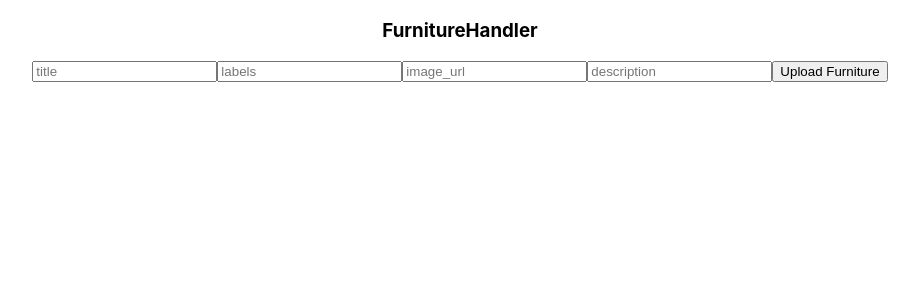
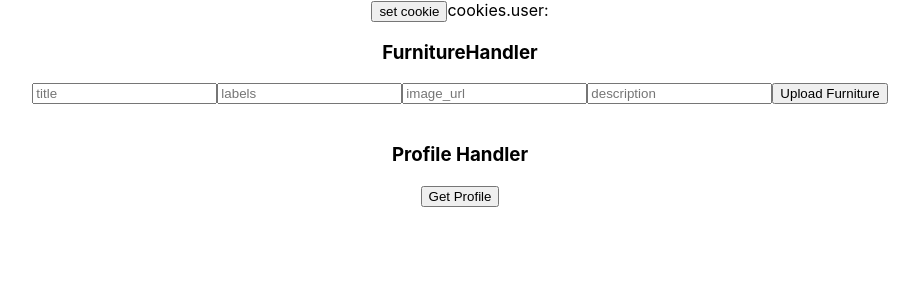
Before and after one commit to xiaomi388/comsw-4156-project, a React (Create React App) app in the folder client/: page / in a window 1280 px wide. Shown: the top 300 px of the page, without its empty margins (180-1099 px from the left). Built offline with nearby package versions, Linux system fonts and the light colour scheme.

Commit message:
feat: add profile furniture handler

```diff
--- a/client/src/App.js
+++ b/client/src/App.js
@@ -1,27 +1,30 @@
 import logo from './logo.svg';
 import './App.css';
+import { useCookies } from "react-cookie";
 
 import FurnitureHandler from './furnitureHandler.js';
+import ProfileHandler from './profileHandler.js';
 
 
 function App() {
+  const [cookies, setCookie] = useCookies(["user"]);
+
+  function handleCookie() {
+    console.log("Set cookie user: ", "test0@columbia.edu");
+    setCookie("user", "test0@columbia.edu", {
+      path: "/"
+    });
+  }
   return (
     <div className="App">
-      {/* <header className="App-header">
-        <img src={logo} className="App-logo" alt="logo" />
-        <p>
-          Edit <code>src/App.js</code> and save to reload.
-        </p>
-        <a
-          className="App-link"
-          href="https://reactjs.org"
-          target="_blank"
-          rel="noopener noreferrer"
-        >
-          Learn React
-        </a>
-      </header> */}
+
+      <button onClick={handleCookie}>set cookie</button>
+      cookies.user: {cookies.user}
+
+
       <FurnitureHandler />
+      <br />
+      <ProfileHandler />
 
     </div>
   );
--- /dev/null
+++ b/client/src/profileHandler.js
@@ -0,0 +1,38 @@
+import React, { Component } from 'react';
+
+class ProfileHandler extends Component {
+
+    getUserProfile = () => {
+        alert("Get user profile");
+
+        const getUserProfileUrl = 'http://localhost:5000/profile';
+        const requestOptions = {
+            method: 'GET',
+            mode: 'no-cors',
+            headers: {
+                Accept: 'application/json',
+                'Content-Type': 'application/json',
+                'cookie': "test0@columbia.edu"
+            },
+        };
+        fetch(getUserProfileUrl, requestOptions)
+            .then(response => response.json())
+            .then((data) => {
+                console.log("get user profile data: ", data);
+            })
+            .catch((err) => console.log(err))
+    }
+
+    render() {
+        document.cookie = "email='test0@columbia.edu'";
+        return(
+            <div>
+                <h3>Profile Handler</h3>
+
+                <button onClick={this.getUserProfile}>Get Profile</button>
+            </div>
+        )
+    }
+}
+
+export default ProfileHandler;
```
